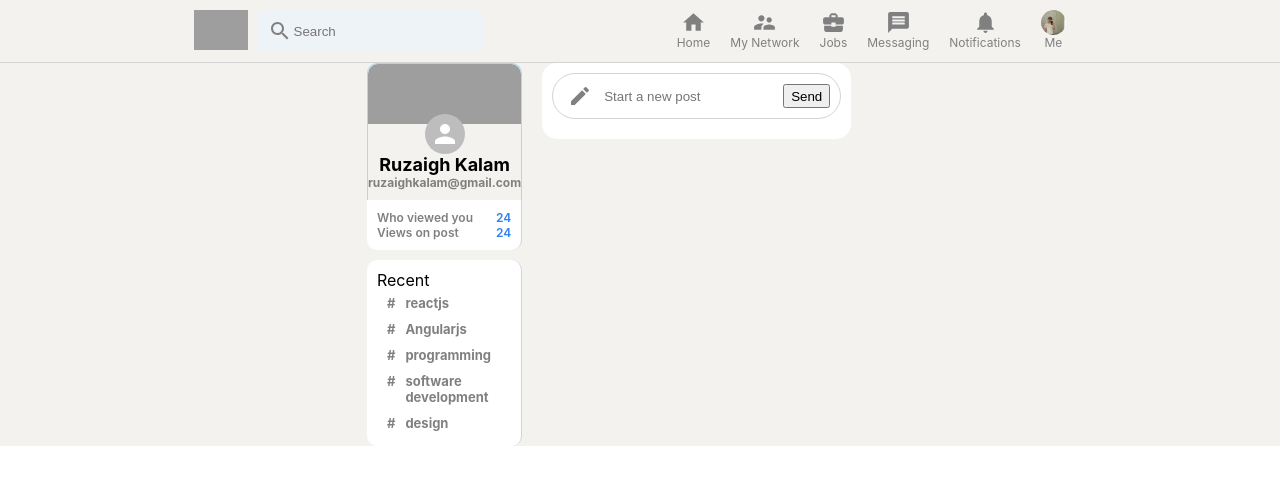
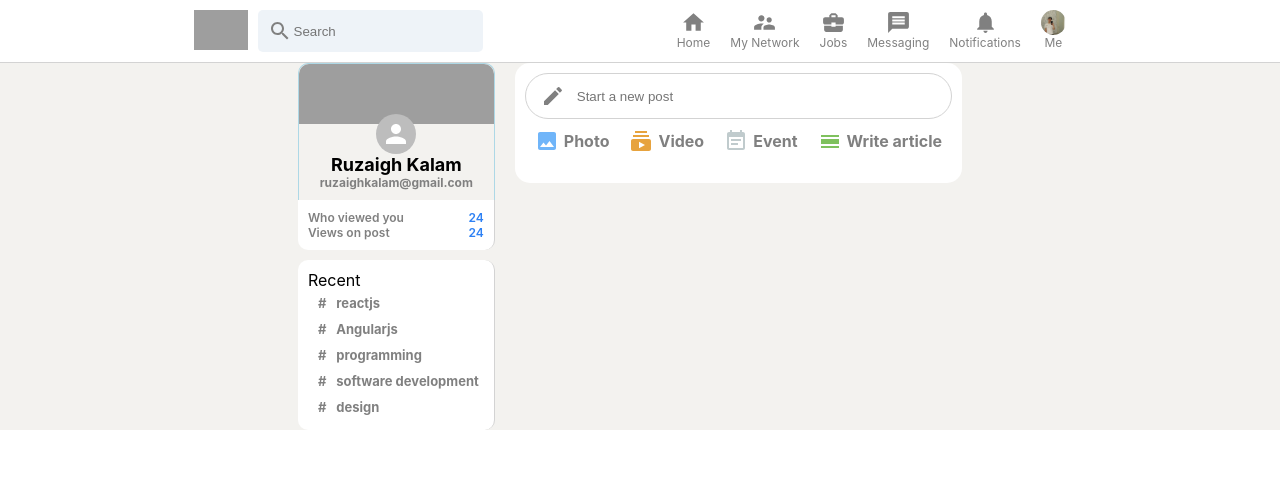
Before and after one commit to ruzaigh/linkedin-clone, a React (Create React App) app: page / in a window 1280 px wide. Shown: the top 484 px of the page. Built offline with nearby package versions, Linux system fonts and the light colour scheme; grey boxes are pictures that could not be loaded.

Commit message:
Update Feed and Header CSS

```diff
--- a/src/Feed.css
+++ b/src/Feed.css
@@ -1,5 +1,5 @@
 .feed {
-  flex: 0.6;
+  /* flex: 0.6; */
   margin: 0 20px;
 }
 .feed__inputContainer {
@@ -28,3 +28,9 @@
   margin-left: 10px;
   outline-width: 0;
 }
+.feed__input > form > button {
+  display: none;
+}
+.feed__inputOptions {
+  display: flex;
+}
--- a/src/Feed.js
+++ b/src/Feed.js
@@ -1,6 +1,11 @@
 import React from "react";
 import "./Feed.css";
 import CreateIcon from "@mui/icons-material/Create";
+import ImageIcon from "@mui/icons-material/Image";
+import InputOption from "./InputOption";
+import SubscriptionsIcon from "@mui/icons-material/Subscriptions";
+import EventNoteIcon from "@mui/icons-material/EventNote";
+import CalendarViewDayIcon from "@mui/icons-material/CalendarViewDay";
 function Feed() {
   return (
     <div className="feed">
@@ -12,7 +17,19 @@
             <button type="submit">Send</button>
           </form>
         </div>
+        <div className="feed__inputOptions">
+          <InputOption Icon={ImageIcon} title="Photo" color="#70B5F9" />
+          <InputOption Icon={SubscriptionsIcon} title="Video" color="#E7A33E" />
+          <InputOption Icon={EventNoteIcon} title="Event" color="#C0CBCD" />
+          <InputOption
+            Icon={CalendarViewDayIcon}
+            title="Write article"
+            color="#7FC15E"
+          />
+        </div>
       </div>
+
+      {/* Posts */}
     </div>
   );
 }
--- a/src/Header.css
+++ b/src/Header.css
@@ -8,6 +8,7 @@
   padding-top: 10px;
   padding-bottom: 10px;
   width: 100%;
+  background-color: white;
 }
 
 .header__left > img {
--- /dev/null
+++ b/src/InputOption.css
@@ -0,0 +1,16 @@
+.inputOption {
+  display: flex;
+  align-items: center;
+  color: gray;
+  cursor: pointer;
+  padding: 10px;
+}
+
+.inputOption:hover {
+  background-color: whitesmoke;
+  border-radius: 10px;
+}
+
+.inputOption > h4 {
+  margin-left: 5px;
+}
--- /dev/null
+++ b/src/InputOption.js
@@ -0,0 +1,13 @@
+import React from "react";
+import "./InputOption.css";
+
+function InputOption({ Icon, title, color }) {
+  return (
+    <div className="inputOption">
+      <Icon style={{ color: color }} />
+      <h4>{title}</h4>
+    </div>
+  );
+}
+
+export default InputOption;
--- a/src/Sidebar.css
+++ b/src/Sidebar.css
@@ -1,7 +1,7 @@
 .sidebar {
   position: sticky;
   top: 80px;
-  flex: 0.2;
+  /* flex: 0.2; */
   border-radius: 10px;
   text-align: center;
   height: fit-content;
```
